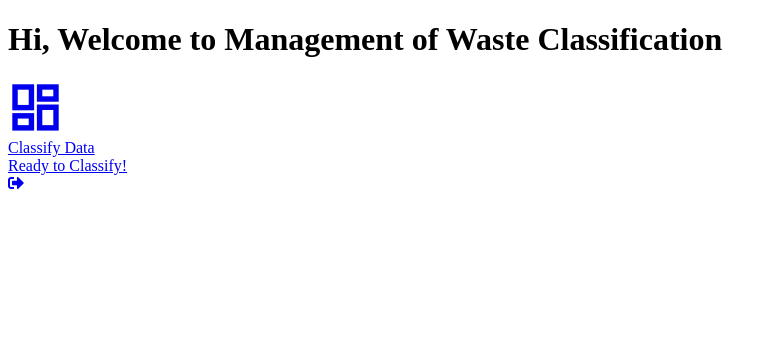
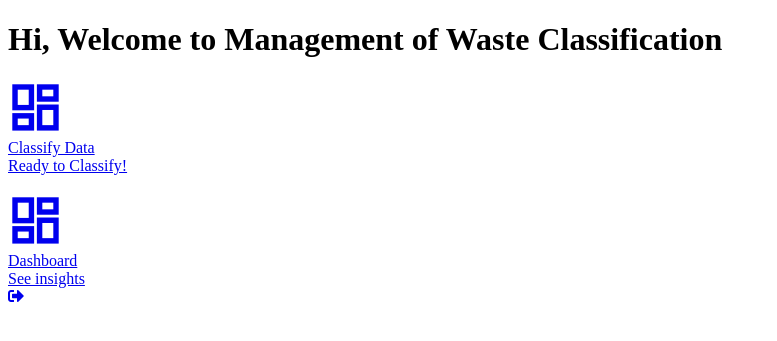
Before and after one commit to anitharaj77/waste_management, a Django app: page / in a window 1280 px wide. Shown: the top 341 px of the page, without its empty margins (0-777 px from the left). Run offline with Django 4.2, Linux system fonts and the light colour scheme; some libraries are stand-ins or nearby versions.

Commit message:
Add dashboard

```diff
--- a/app/urls.py
+++ b/app/urls.py
@@ -11,6 +11,7 @@ urlpatterns = [
     path('login/', auth_views.LoginView.as_view(template_name='account/login.html'), name='login'),
     path('up/', views.image_upload_view, name='up'),
     path('classify/', views.classify, name='classify'),
+    path('dashboard/', views.dashboard, name='dashboard'),
 ]
 
 if settings.DEBUG:
--- a/app/views.py
+++ b/app/views.py
@@ -37,6 +37,8 @@ def login(request):
 def landing(request):
     return render(request, "landingPage.html")
 
+def dashboard(request):
+    return render(request, "dashboard.html")
 
 def waste_prediction():
     files = [f for f in listdir(path_media) if isfile(join(path_media, f))]
--- a/templates/landingPage.html
+++ b/templates/landingPage.html
@@ -3,14 +3,14 @@
 <html lang="en">
 {% block content %}
     <head>
-    <meta charset="UTF-8" />
-    <meta name="viewport" content="width=device-width, initial-scale=1.0" />
+        <meta charset="UTF-8"/>
+        <meta name="viewport" content="width=device-width, initial-scale=1.0"/>
         <title></title>
-    <link rel="icon" type="x-icon" href="{% static 'images/istockphoto-1384532150-612x612.jpg' %}" />
-    <link rel="stylesheet" href="{% static 'css/styles.css' %}" />
+        <link rel="icon" type="x-icon" href="{% static 'images/istockphoto-1384532150-612x612.jpg' %}"/>
+        <link rel="stylesheet" href="{% static 'css/styles.css' %}"/>
 
-    <link rel="preconnect" href="https://fonts.googleapis.com" />
-    <link rel="preconnect" href="https://fonts.gstatic.com" crossorigin />
+        <link rel="preconnect" href="https://fonts.googleapis.com"/>
+        <link rel="preconnect" href="https://fonts.gstatic.com" crossorigin/>
         <script
                 type="text/javascript"
                 src="//cdnjs.cloudflare.com/ajax/libs/jquery/2.1.3/jquery.min.js"
@@ -23,9 +23,10 @@
                 rel="stylesheet"
                 href="https://cdnjs.cloudflare.com/ajax/libs/font-awesome/4.7.0/css/font-awesome.min.css"
         />
-    <link rel="stylesheet" href="https://fonts.googleapis.com/css2?family=Material+Symbols+Outlined:opsz,wght,FILL,GRAD@20..48,100..700,0..1,-50..200" />
-    <link href="//netdna.bootstrapcdn.com/font-awesome/4.1.0/css/font-awesome.min.css" rel="stylesheet" />
-    <link rel="stylesheet" href="https://use.fontawesome.com/releases/v5.8.1/css/all.css" />
+        <link rel="stylesheet"
+              href="https://fonts.googleapis.com/css2?family=Material+Symbols+Outlined:opsz,wght,FILL,GRAD@20..48,100..700,0..1,-50..200"/>
+        <link href="//netdna.bootstrapcdn.com/font-awesome/4.1.0/css/font-awesome.min.css" rel="stylesheet"/>
+        <link rel="stylesheet" href="https://use.fontawesome.com/releases/v5.8.1/css/all.css"/>
         <style>
             /*.label-css{*/
             /*    text-align:left;*/
@@ -46,17 +47,38 @@
 
 
                         <a href="/up">
-                <div class="LP_btn LP_btn2">
-                  <span style="font-size:55px; font-weight: 900;" class="material-symbols-outlined LP_btn_content">dashboard</span>
-                  <div class=""><div class="LP_btn_wrptxt">Classify Data</div></div>
+                            <div class="LP_btn LP_btn2" style="top: 0px">
+                                <span style="font-size:55px; font-weight: 900;"
+                                      class="material-symbols-outlined LP_btn_content">dashboard</span>
+                                <div class="">
+                                    <div class="LP_btn_wrptxt">Classify Data</div>
                                 </div>
-                <div class="LP_btn LP_btn2-und">
-                    <div class="LP_btn_wrappertxt"><div class="LP_btn_txt">Ready to Classify!</div></div>
-                </div></a>
+                            </div>
+                            <div class="LP_btn LP_btn2-und" style="top: 0px">
+                                <div class="LP_btn_wrappertxt">
+                                    <div class="LP_btn_txt">Ready to Classify!</div>
+                                </div>
+                            </div>
+                        </a>
+                        <br>
+                        <a href="/dashboard">
+                            <div class="LP_btn LP_btn2" style="top: 300px">
+                                <span style="font-size:55px; font-weight: 900;"
+                                      class="material-symbols-outlined LP_btn_content">dashboard</span>
+                                <div class="">
+                                    <div class="LP_btn_wrptxt">Dashboard</div>
+                                </div>
+                            </div>
+                            <div class="LP_btn LP_btn2-und" style="top: 300px">
+                                <div class="LP_btn_wrappertxt">
+                                    <div class="LP_btn_txt">See insights</div>
+                                </div>
+                            </div>
+                        </a>
 
                     </div>
                     <div class="var_btns_lg-ot">
-              <a href ="/login"class="btn-css shake_right" title="Logout" id="lg-ot">
+                        <a href="/login" class="btn-css shake_right" title="Logout" id="lg-ot">
                             <i class="fas fa-sign-out-alt"></i>
                         </a>
                     </div>
```
Also changed, not shown: templates/dashboard.html (added, +48 -0 lines), 1 other file. Lines whose indentation alone changed are shown as unchanged.
